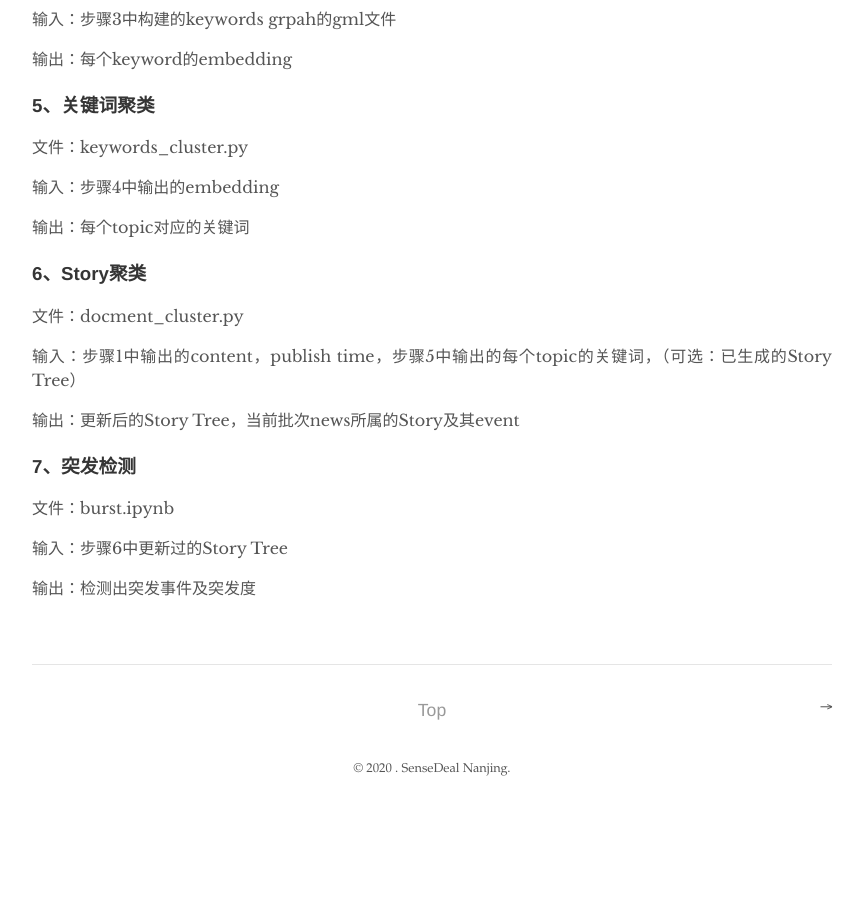
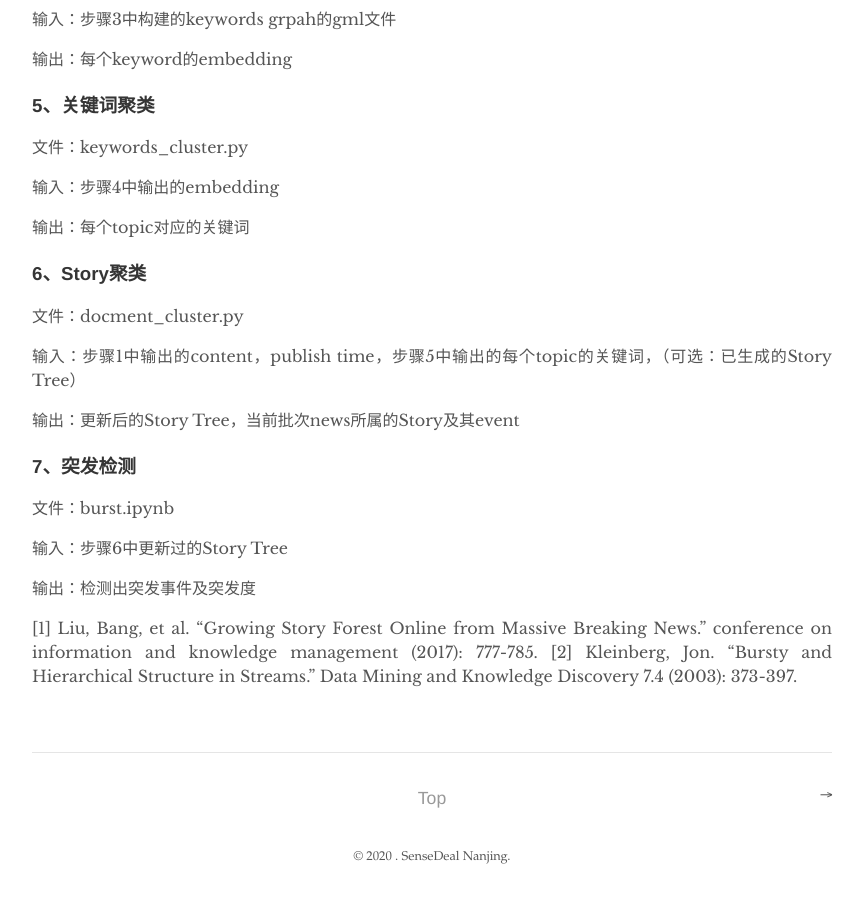
Before and after one commit to planetPLUTOO/sdnanjing.github.io, a Jekyll site: the page built from _posts/2020-08-06-Burst Detection.md, in a window 1280 px wide and 900 px high, scrolled down 4359 px. Shown: the whole window, without its empty margins (208-1071 px from the left). Built offline with Jekyll 4.4.1, drawn with Linux system fonts in a browser that asks for light colours; formulas are drawn with MathJax 3; before the commit the page ends 5171 px from its top, so only the background shows below that; some of the changed text lies outside the part shown.

Commit message:
Update 2020-08-06-Burst Detection.md

````diff
--- a/_posts/2020-08-06-Burst Detection.md
+++ b/_posts/2020-08-06-Burst Detection.md
@@ -55,7 +55,7 @@ author: "Niu"
 └── train_node2vec.py																	# 训练node2vec向量
 ```
 
-## 算法原理
+## 算法原理[1]
 
 ### 1、抽取关键词
 
@@ -104,7 +104,7 @@ author: "Niu"
 
 ### 4、Burst Detection
 
-将待检测事件所属的branch输入Kleinberg Burst Model 来检测突发事件，并计算突发度。
+将待检测事件所属的branch输入Kleinberg Burst Model\[2\] 来检测突发事件，并计算突发度。
 
 ## 运行流程
 
@@ -163,3 +163,6 @@ author: "Niu"
 输入：步骤6中更新过的Story Tree
 
 输出：检测出突发事件及突发度
+
+\[1\] Liu, Bang, et al. "Growing Story Forest Online from Massive Breaking News." conference on information and knowledge management (2017): 777-785.
+\[2\] Kleinberg, Jon. "Bursty and Hierarchical Structure in Streams." Data Mining and Knowledge Discovery 7.4 (2003): 373-397.
````
